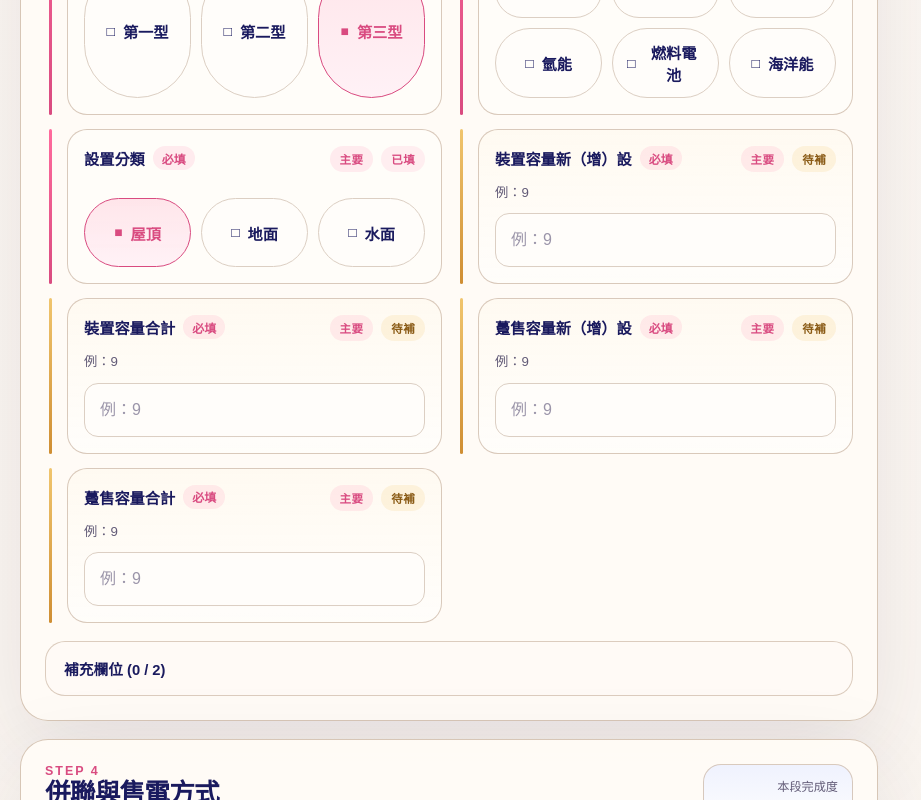
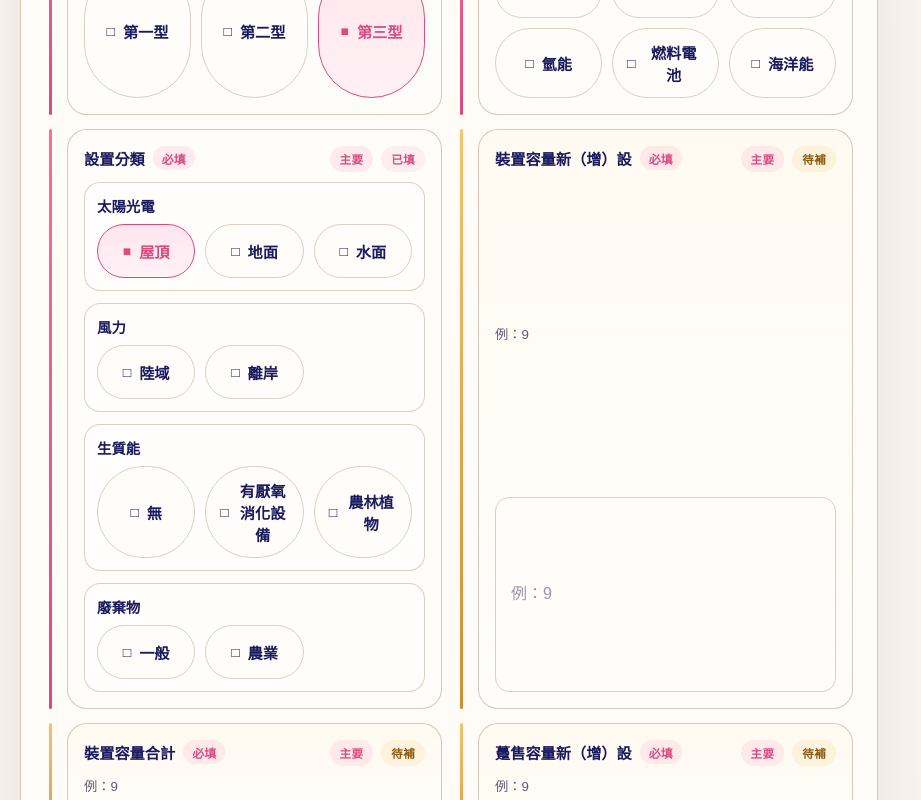
Before and after one commit to JardiniTsai168/lihipdf, a Next.js app: page / in a window 1280 px wide. Shown: the part 2120-2920 px from the top of the page, without its empty margins (0-921 px from the left). Built offline with nearby package versions, Linux system fonts and the light colour scheme.

Commit message:
Show full installation category list

```diff
--- a/app/globals.css
+++ b/app/globals.css
@@ -514,6 +514,31 @@ select:focus {
   grid-template-columns: repeat(2, minmax(0, 1fr));
 }
 
+.installation-groups {
+  display: grid;
+  gap: 12px;
+}
+
+.installation-group {
+  display: grid;
+  gap: 8px;
+  padding: 12px;
+  border: 1px solid rgba(205, 185, 167, 0.68);
+  border-radius: 16px;
+  background: rgba(255, 255, 255, 0.6);
+}
+
+.installation-group-label {
+  color: var(--ink);
+  font-family: "Avenir Next", "Noto Sans TC", "PingFang TC", sans-serif;
+  font-size: 0.9rem;
+  font-weight: 800;
+}
+
+.installation-choice-group {
+  grid-template-columns: repeat(3, minmax(0, 1fr));
+}
+
 .choice-pill {
   display: inline-flex;
   justify-content: center;
@@ -764,6 +789,10 @@ select:focus {
   .choice-group.is-sale-mode {
     grid-template-columns: 1fr;
   }
+
+  .installation-choice-group {
+    grid-template-columns: 1fr;
+  }
 }
 
 @media (max-width: 640px) {
--- a/app/page.jsx
+++ b/app/page.jsx
@@ -499,11 +499,9 @@ function renderField(name, label, type, form, updateField, variant = "core") {
   const badgeLabel = variant === "detail" ? "補充" : "主要";
   const state = fieldState(name, form[name], form);
   const isRequired = isFieldRequired(name, form);
-  const installationOptions = INSTALLATION_CATEGORY_GROUPS[form.energyCategory] ?? [];
   const optionMap = {
     deviceType: DEVICE_TYPE_OPTIONS,
     energyCategory: ENERGY_CATEGORY_OPTIONS,
-    installationCategory: installationOptions,
     parallelMethod: ["台電外線", "用戶內線"],
     saleMode: [
       "僅併聯不躉售",
@@ -596,8 +594,32 @@ function renderField(name, label, type, form, updateField, variant = "core") {
               onChange={(event) => updateField(name, event.target.value)}
             />
           </div>
-        ) : type === "installationCategory" && installationOptions.length === 0 ? (
-          <div className="hint">此能源類別免勾選設置分類。</div>
+        ) : type === "installationCategory" ? (
+          <div className="installation-groups" role="group" aria-label={label}>
+            {Object.entries(INSTALLATION_CATEGORY_GROUPS).map(([groupLabel, options]) => (
+              <div className="installation-group" key={groupLabel}>
+                <div className="installation-group-label">{groupLabel}</div>
+                <div className="choice-group installation-choice-group" role="radiogroup" aria-label={`${groupLabel}設置分類`}>
+                  {options.map((option) => (
+                    <button
+                      type="button"
+                      key={option}
+                      className={`choice-pill ${form.solarCategory === option ? "is-active" : ""}`}
+                      onClick={() => {
+                        updateField("energyCategory", groupLabel);
+                        updateField(name, option);
+                      }}
+                    >
+                      <span className="choice-mark" aria-hidden="true">
+                        {form.solarCategory === option ? "■" : "□"}
+                      </span>
+                      {option}
+                    </button>
+                  ))}
+                </div>
+              </div>
+            ))}
+          </div>
         ) : optionMap[type] ? (
           <div
             className={`choice-group${type === "saleMode" ? " is-sale-mode" : ""}${type === "parallelMethod" ? " is-binary" : ""}`}
```
Also changed, not shown: 1 other file (tests, documents, lock files or other folders).
